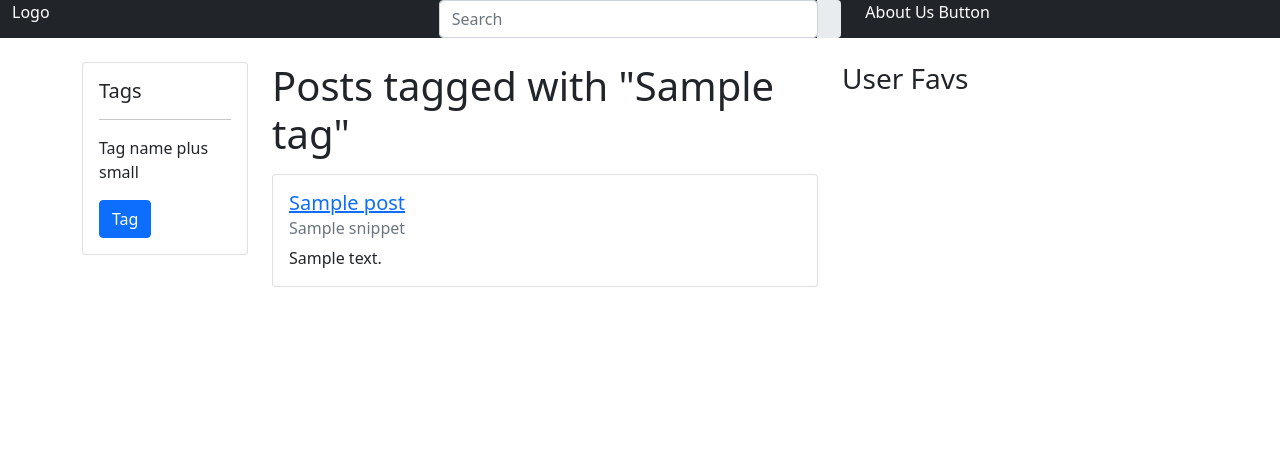
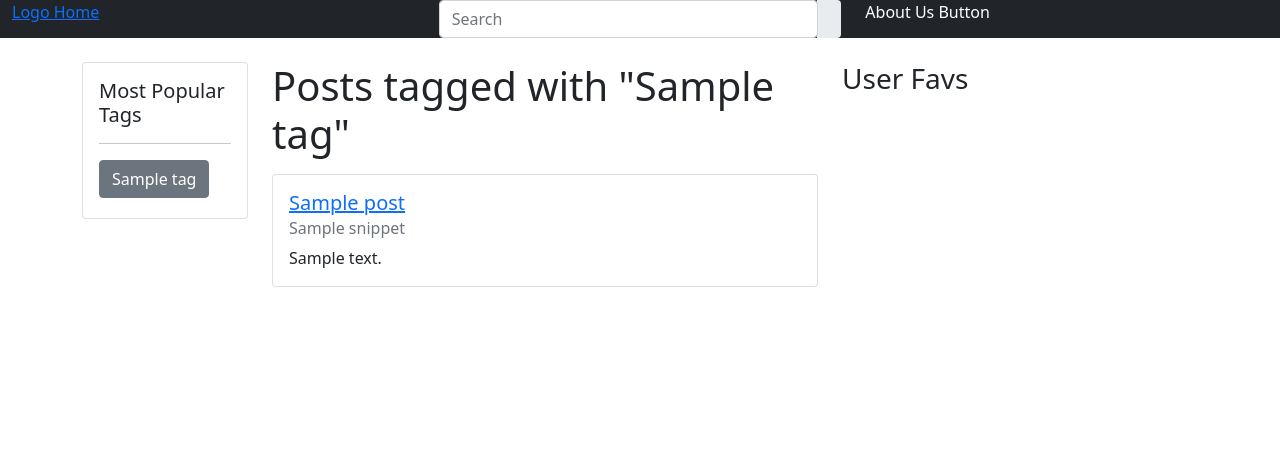
Before and after one commit to imachocolateman/PoetryBlog, a Django app: template blog/templates/blog/list.html in a window 1280 px wide. Shown: the top 454 px of the page. Run offline with Django 4.2, Linux system fonts and the light colour scheme; the template is opened without the code that fills it: most values are stand-ins (such as "Sample title", 1, 10 or a date in 2020); some libraries are stand-ins or nearby versions.

Commit message:
updated templates
Added all tags view, and home button on navbar

```diff
--- a/blog/templates/blog/list.html
+++ b/blog/templates/blog/list.html
@@ -7,6 +7,8 @@
 {% block body %}
 	{% if tag %}
 	<h1 class="mb-3">Posts tagged with "{{ tag.name }}"</h1>
+	{% else %}
+	<h1 class="mb-3">Most Recent Posts</h1>
 	{% endif %}
 
 	{% if latest_post_list %}
--- a/blog/templates/blog/tags.html
+++ b/blog/templates/blog/tags.html
@@ -1,8 +1,13 @@
 <div class="card">
   <div class="card-body">
-    <h5 class="card-title">Tags</h5>
+    <h5 class="card-title">Most Popular Tags</h5>
     <hr>
-    <p class="card-text">Tag name plus small</p>
-    <a href="#" class="btn btn-primary">Tag</a>
+    {% if tags %}
+      {% for tag in tags %}
+    <a href="{% url 'blog:post_tag' tag.slug %}" class="btn btn-secondary mb-1">{{tag.name}}</a>
+      {% endfor %}
+    {% else %}
+    <p class="card-text">No Tags to show</p>
+    {% endif %}
   </div>
 </div>
--- a/templates/navbar.html
+++ b/templates/navbar.html
@@ -1,7 +1,9 @@
 <nav>
 	<div class="container-fluid bg-dark text-white">
 		<div class="row">
-			<div class="col">Logo</div>
+
+			<div class="col"><a href="{% url 'blog:list' %}">Logo Home</a></div>
+
     		<div class="col-md-4">
     			<div class="input-group rounded">
     				<input type="search" class="form-control rounded" placeholder="Search" aria-label="Search" aria-describedby="search-addon"/>
```
Also changed, not shown: blog/views.py (+6 -1 lines), 1 other file.
